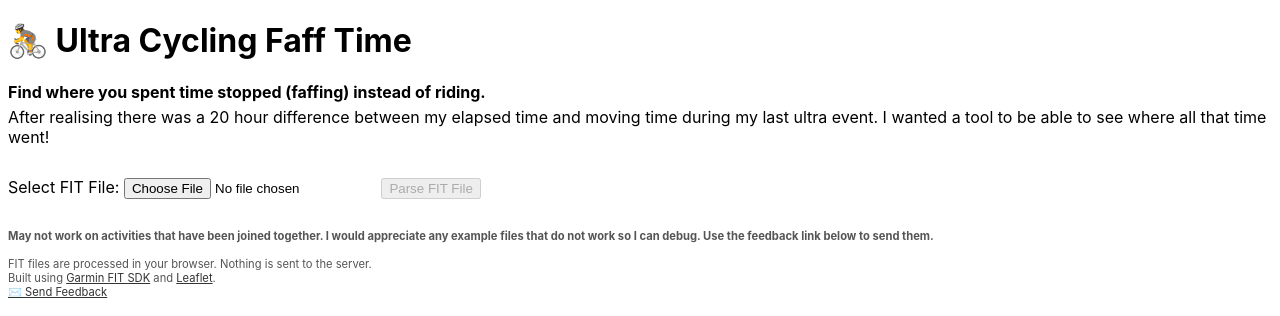
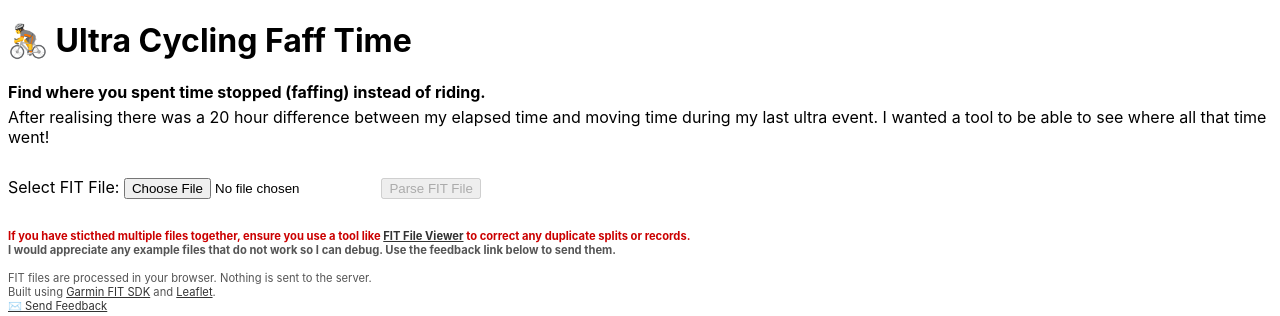
Before and after one commit to Hates/fafftime, a website built with webpack: page src/index.html in a window 1280 px wide. Shown: the top 316 px of the page. Built offline with nearby package versions, Linux system fonts and the light colour scheme; grey boxes are pictures that could not be loaded.

Commit message:
Get start and end times directly from the first and last records, not the session.

```diff
--- a/src/index.html
+++ b/src/index.html
@@ -22,7 +22,9 @@
       <input type="file" id="fitFile" accept=".fit" />
       <button id="parseButton" disabled>Parse FIT File</button>
       <span class="disclaimer">
-        <strong>May not work on activities that have been joined together. I would appreciate any example files that do not work so I can debug. Use the feedback link below to send them.</strong>
+        <strong class="red">If you have sticthed multiple files together, ensure you use a tool like <a href="https://www.fitfileviewer.com/">FIT File Viewer</a> to correct any duplicate splits or records.</strong>
+        <br>
+        <strong>I would appreciate any example files that do not work so I can debug. Use the feedback link below to send them.</strong>
         <br>
         <br>
         FIT files are processed in your browser. Nothing is sent to the server.<br>
--- a/src/main.js
+++ b/src/main.js
@@ -160,7 +160,7 @@ function extractActivityTimes(sessions, records) {
   }
 
   // If no session data, try to get from records
-  if (!startTime && records.length > 0) {
+  if (records.length > 0) {
     startTime = records[0].timestamp;
     endTime = records[records.length - 1].timestamp;
   }
--- a/src/styles.css
+++ b/src/styles.css
@@ -6,6 +6,10 @@ body {
 
 h4 {
   margin-bottom: 5px;
+}
+
+.red {
+  color: #cb0000;
 }
 
 #screenshot {
```
